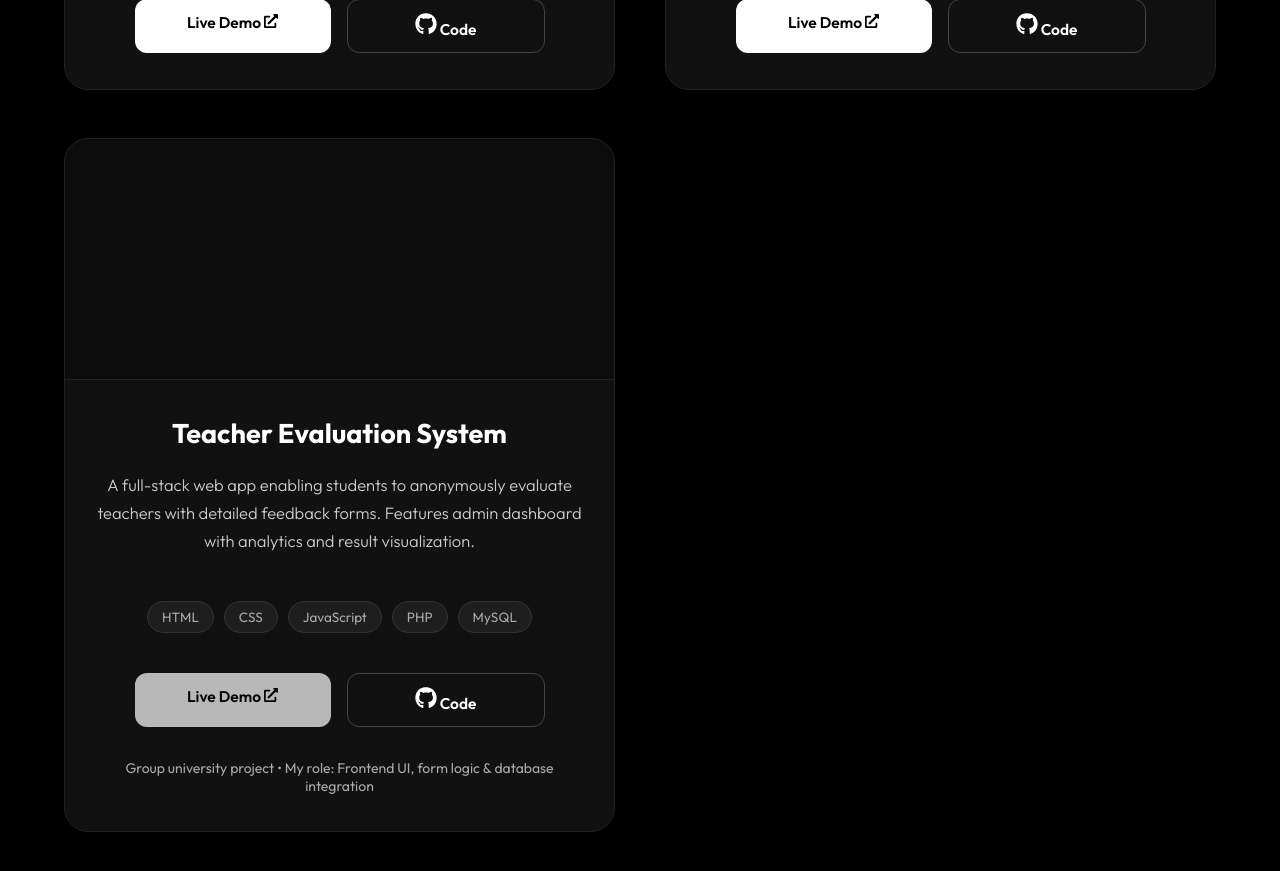
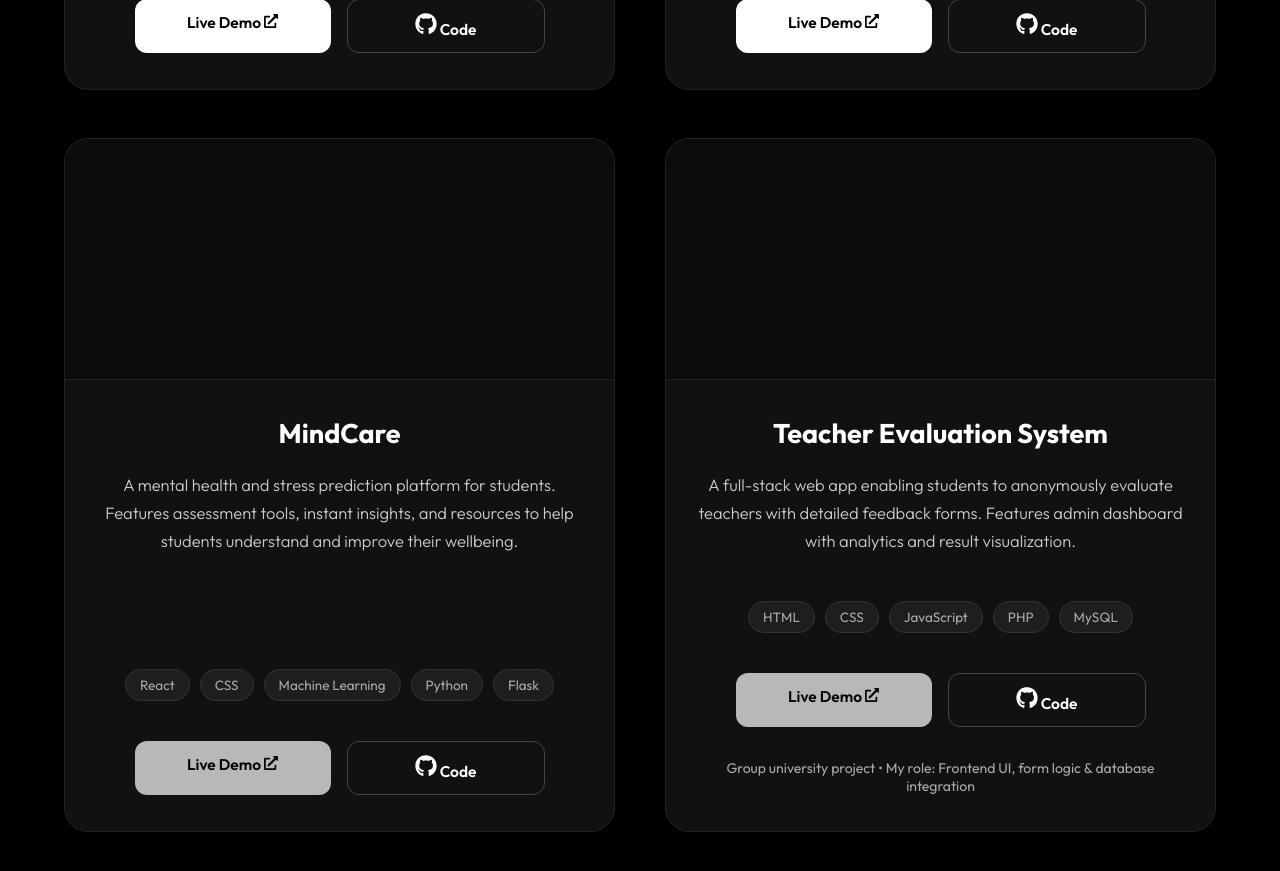
Before and after one commit to Abeenaa/Portifolio, a React (Vite) app: page / in a window 1280 px wide. Shown: the part 3880-4751 px from the top of the page. Built offline with nearby package versions, Linux system fonts and the light colour scheme.

Commit message:
MindCare ML project is added

```diff
--- a/src/Component/Project/Projects.jsx
+++ b/src/Component/Project/Projects.jsx
@@ -72,7 +72,46 @@ function Projects() {
                 Live Demo <FaExternalLinkAlt size={14} />
               </a>
               <a
-                href="https://github.com/Abeenaa"
+                href="https://github.com/Abeenaa/Amazon-replica-frontend"
+                target="_blank"
+                rel="noopener noreferrer"
+                className="btn-code"
+              >
+                <FaGithub size={22} /> Code
+              </a>
+            </div>
+          </div>
+        </div>
+
+        {/* MindCare */}
+        <div className="project-card">
+          <div className="project-image mindcare-bg"></div>
+          <div className="project-content">
+            <h3>MindCare</h3>
+            <p>
+              A mental health and stress prediction platform for students.
+              Features assessment tools, instant insights, and resources to help
+              students understand and improve their wellbeing.
+            </p>
+            <div className="project-tech">
+              <span>React</span>
+              <span>CSS</span>
+              <span>Machine Learning</span>
+              <span>Python</span>
+              <span>Flask</span>
+            </div>
+            <div className="project-links">
+              <a
+                href="https://github.com/Abeenaa/MindCare"
+                target="_blank"
+                rel="noopener noreferrer"
+                className="btn-demo"
+                style={{ opacity: 0.7, cursor: "not-allowed" }}
+              >
+                Live Demo <FaExternalLinkAlt size={14} />
+              </a>
+              <a
+                href="https://github.com/Abeenaa/MindCare"
                 target="_blank"
                 rel="noopener noreferrer"
                 className="btn-code"
```
